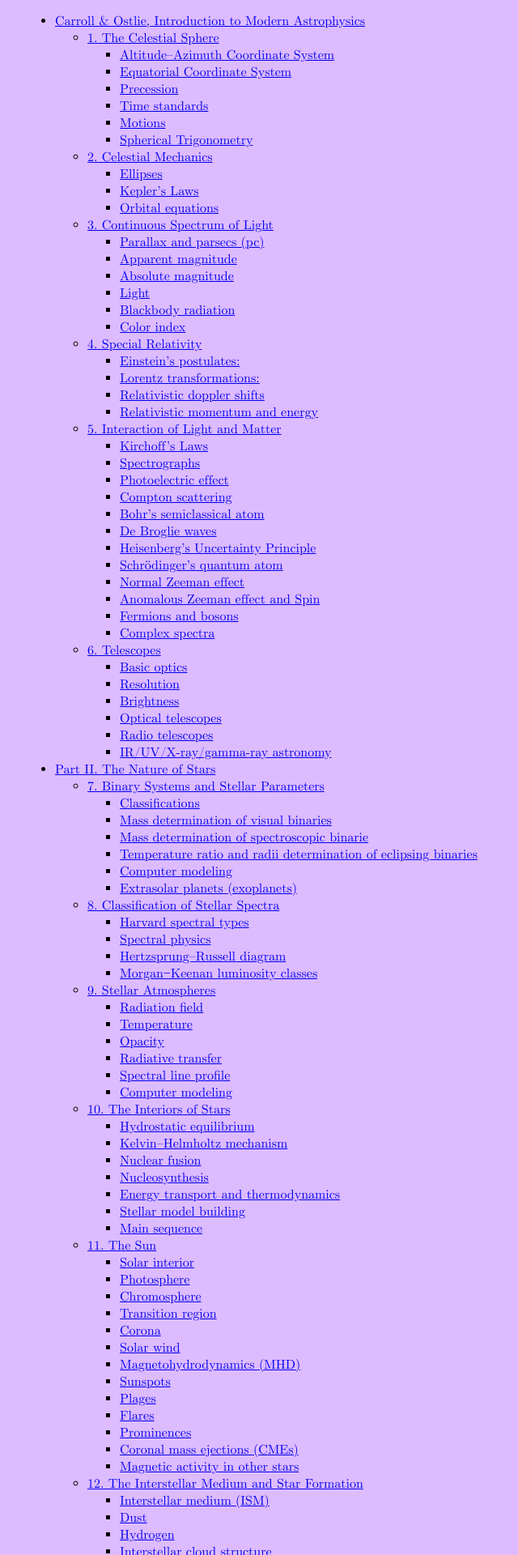
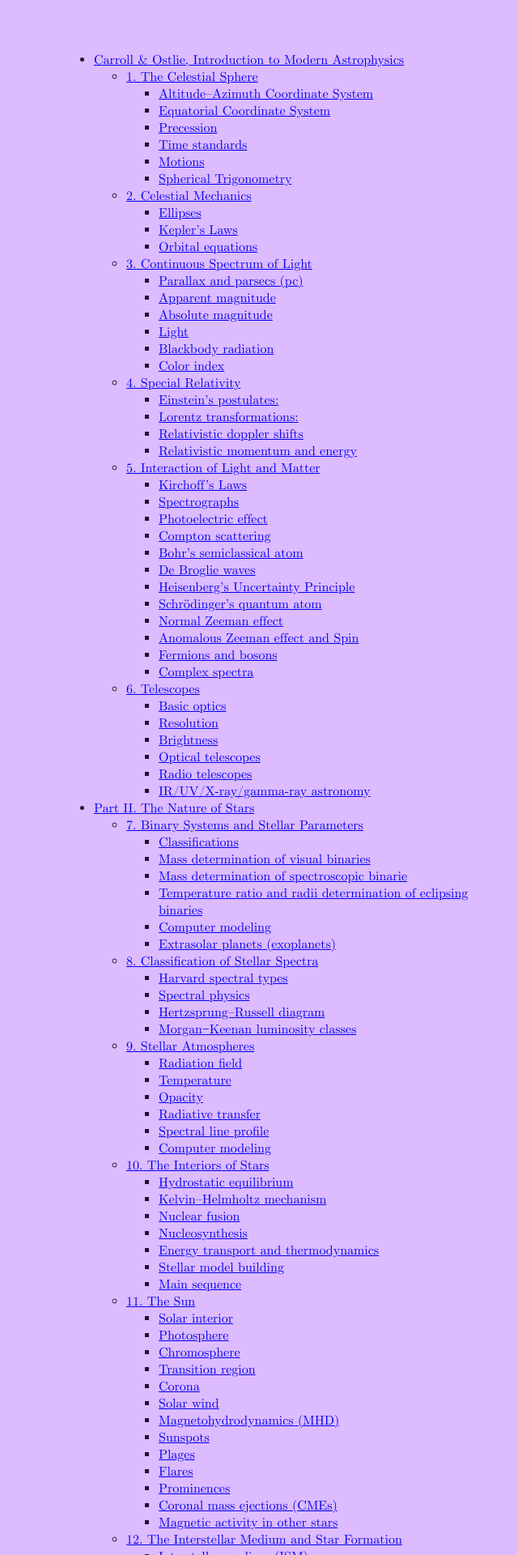
Before and after one commit to xingyzt/notes, a Jekyll site: the page built from intro-to-modern-astrophysics.md, in a window 1280 px wide. Shown: the top 1920 px of the page at 81% size, without its empty margins (292-932 px from the left). Built offline with Jekyll 4.4.1, drawn with Linux system fonts in a browser that asks for light colours.

Commit message:
more css

```diff
--- a/_layouts/default.html
+++ b/_layouts/default.html
@@ -3,6 +3,7 @@
   <head>
     <meta charset="utf-8">
     <title>{{ page.title }}</title>
+    <meta name=viewport content='width=device-width, initial-scale=1'>
     <style>
 @font-face {
     font-family: 'cmu';
@@ -33,15 +34,22 @@
     font-weight: bold;
     font-style: italic;
 }
-
+html {
+  width: 100%;
+}
 html, body {
   font-size: 16px;
   font-family: cmu, serif;
+  height: 100%;
 }
 body {
-  max-width: 40rem;
+  width: 40rem;
+  max-width: 100%;
+  box-sizing: border-box;
+  padding: 3rem;
   margin: 0 auto;
   background: #dbf;
+  color: #213;
 }
     </style>
   </head>
```
